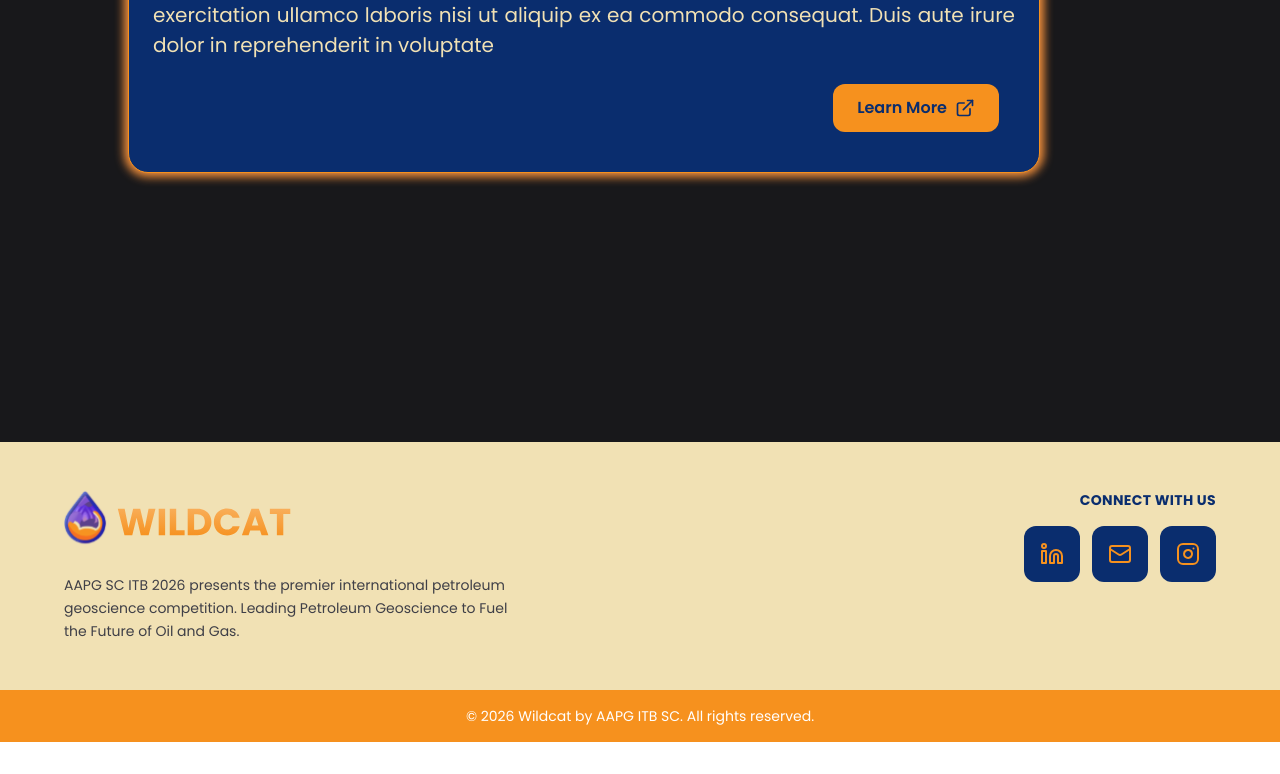
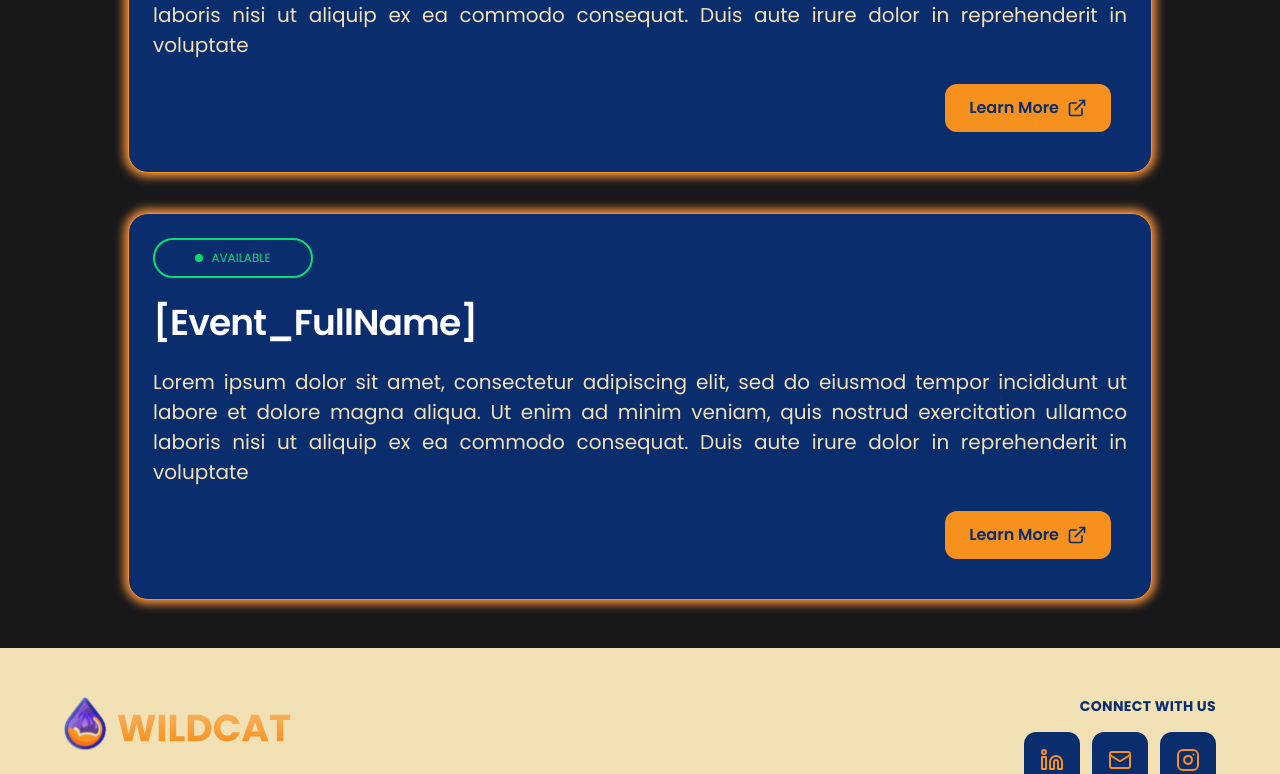
Before and after one commit to AndhikaAddiputra/wildcat-fe, a Next.js app: page /events in a window 1280 px wide. Shown: the part 534-1308 px from the top of the page. Before the commit the page ends 1276 px from the top, so only its background shows below. Built offline with nearby package versions, Linux system fonts and the light colour scheme.

Commit message:
style: implement event cards

```diff
--- a/src/app/events/page.tsx
+++ b/src/app/events/page.tsx
@@ -3,48 +3,18 @@
 import { useState } from "react";
 import {
   Button,
-  Card,
-  CardSmall,
-  CardMedium,
   CardLarge,
   CardHeader,
   CardTitle,
   CardDescription,
-  CardContent,
   CardFooter,
-  Input,
-  Textarea,
   Badge,
-  Avatar,
-  Modal,
-  Separator,
   Navbar,
   Footer,
 } from "@/components/ui";
 import {
-  Heart,
-  Star,
-  Search,
-  Bell,
-  Settings,
-  User,
-  Mail,
-  ArrowRight,
-  CheckCircle,
-  AlertTriangle,
-  Info,
   LogIn,
   ExternalLink,
-  Trash2,
-  Plus,
-  Download,
-  Share2,
-  Zap,
-  Shield,
-  Globe,
-  Rocket,
-  Circle,
-  ImageOff,
 } from "lucide-react";
 
 export default function Event() {
@@ -91,8 +61,8 @@ export default function Event() {
       </section>
 
       <main className=" flex justify-center mx-auto px-6 py-12 min-h-[55vw]">
-        <section className="w-[80vw]">
-            <CardMedium>
+        <section className="w-[80vw] flex flex-col gap-10">
+            <CardLarge className="w-full max-w-full">
               <CardHeader>
                 <Badge variant="complete" className="mb-4">
                   AVAILABLE
@@ -110,7 +80,27 @@ export default function Event() {
                   <ExternalLink className="h-5 w-5" />
                 </Button>
               </CardFooter>
-            </CardMedium>
+            </CardLarge>
+
+            <CardLarge className="w-full max-w-full">
+              <CardHeader>
+                <Badge variant="complete" className="mb-4">
+                  AVAILABLE
+                </Badge>
+                <CardTitle className="mb-4 text-[36px] font-semibold leading-tight text-white">
+                  [Event_FullName]
+                </CardTitle>
+                <CardDescription className="text-justify leading-relaxed text-[#F1E1B4] text-[20px] opacity-100">
+                  Lorem ipsum dolor sit amet, consectetur adipiscing elit, sed do eiusmod tempor incididunt ut labore et dolore magna aliqua. Ut enim ad minim veniam, quis nostrud exercitation ullamco laboris nisi ut aliquip ex ea commodo consequat. Duis aute irure dolor in reprehenderit in voluptate
+                </CardDescription>
+              </CardHeader>
+              <CardFooter className="flex justify-end px-10 pb-10 pt-0">
+                <Button variant="primary" size="lg">
+                  Learn More
+                  <ExternalLink className="h-5 w-5" />
+                </Button>
+              </CardFooter>
+            </CardLarge>
         </section>
       </main>
 
```
